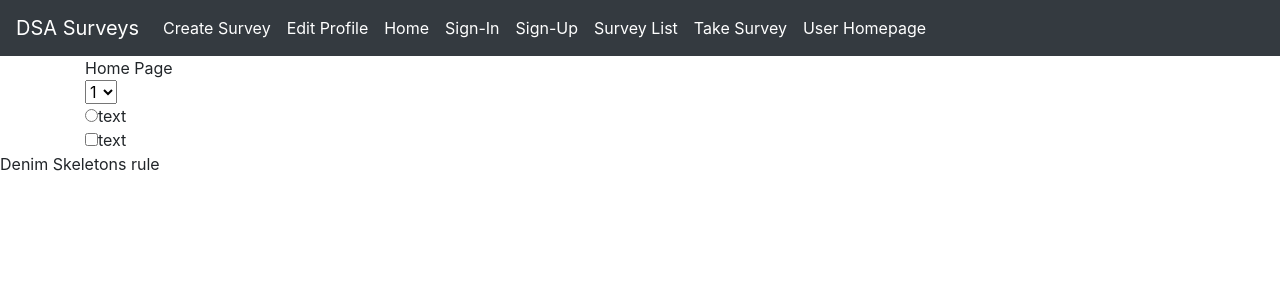
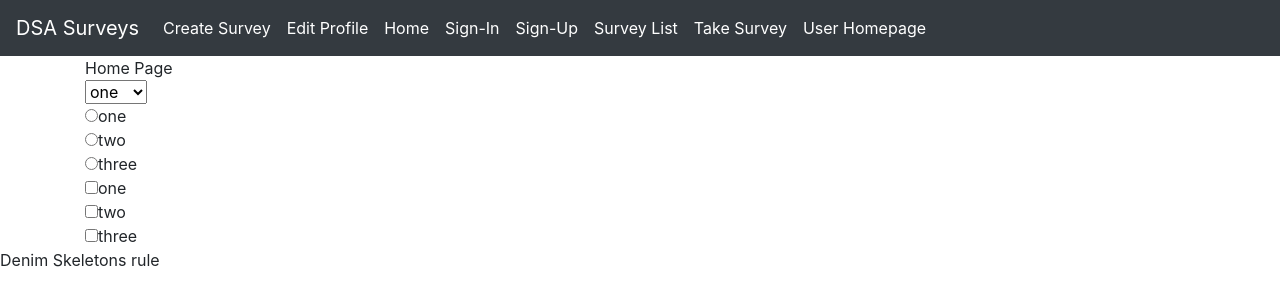
Before and after one commit to SGrantmyre/Assign2-2, a React (Create React App) app: page / in a window 1280 px wide. Shown: the top 306 px of the page. Built offline with nearby package versions, Linux system fonts and the light colour scheme.

Commit message:
Component Groups

```diff
--- /dev/null
+++ b/src/components/CheckboxGroup.js
@@ -0,0 +1,25 @@
+import React from 'react';
+import Checkbox from '../components/Checkbox';
+
+class CheckboxGroup extends React.Component{
+
+  constructor(props){
+    super(props);
+    this.state = {
+      options: this.props.options || []
+    }
+  }
+
+  //function onChange(e) {}
+  render(){
+    var checkOptions = this.props.options.map((option) =>
+    <Checkbox label={option}/>
+    );
+    return (
+    <div>
+          {checkOptions}
+    </div>);
+  }
+};
+
+export default CheckboxGroup;
--- /dev/null
+++ b/src/components/RadioGroup.js
@@ -0,0 +1,25 @@
+import React from 'react';
+import RadioButton from '../components/RadioButton';
+
+class RadioGroup extends React.Component{
+
+  constructor(props){
+    super(props);
+    this.state = {
+      options: this.props.options || []
+    }
+  }
+
+  //function onChange(e) {}
+  render(){
+    var radioOptions = this.props.options.map((option) =>
+    <RadioButton label={option}/>
+    );
+    return (
+    <div>
+          {radioOptions}
+    </div>);
+  }
+};
+
+export default RadioGroup;
--- a/src/pages/Home.js
+++ b/src/pages/Home.js
@@ -3,15 +3,17 @@ import Dropdown from "../components/Dropdown";
 import RadioButton from "../components/RadioButton";
 import CheckBox from "../components/Checkbox";
 import Layout from '../components/Layout';
+import RadioGroup from '../components/RadioGroup';
+import CheckboxGroup from '../components/CheckboxGroup';
 
 function Index() {
-  var array = [1,2,3];
+  var array = ["one","two","three"];
   return (
     <Layout>
       <div>Home Page</div>
       <Dropdown label="text" options={array}/>
-      <RadioButton label="text"/>
-      <CheckBox label="text"/>
+      <RadioGroup options={array}/>
+      <CheckboxGroup options={array}/>
     </Layout>
     );
 }
```
